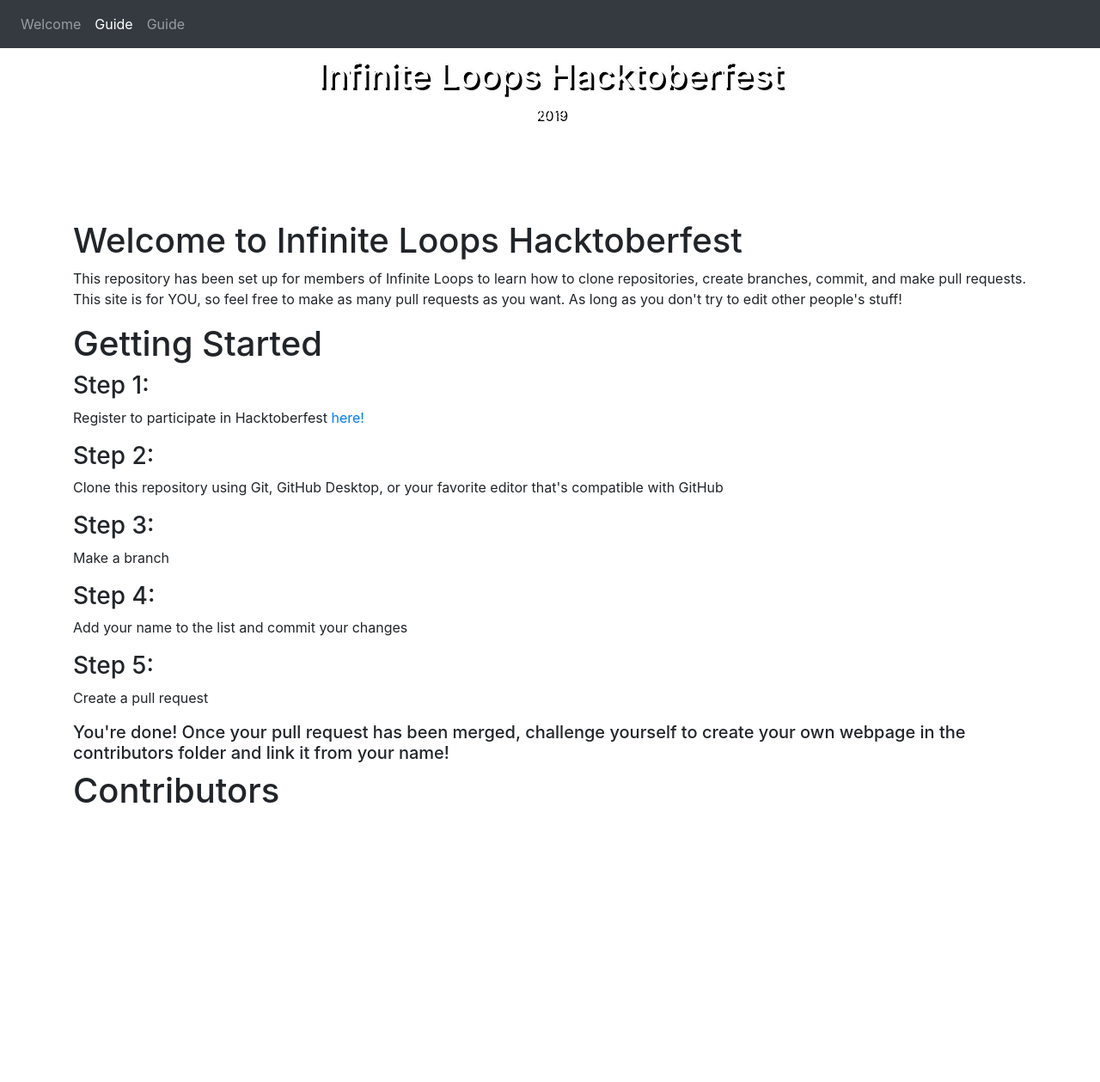
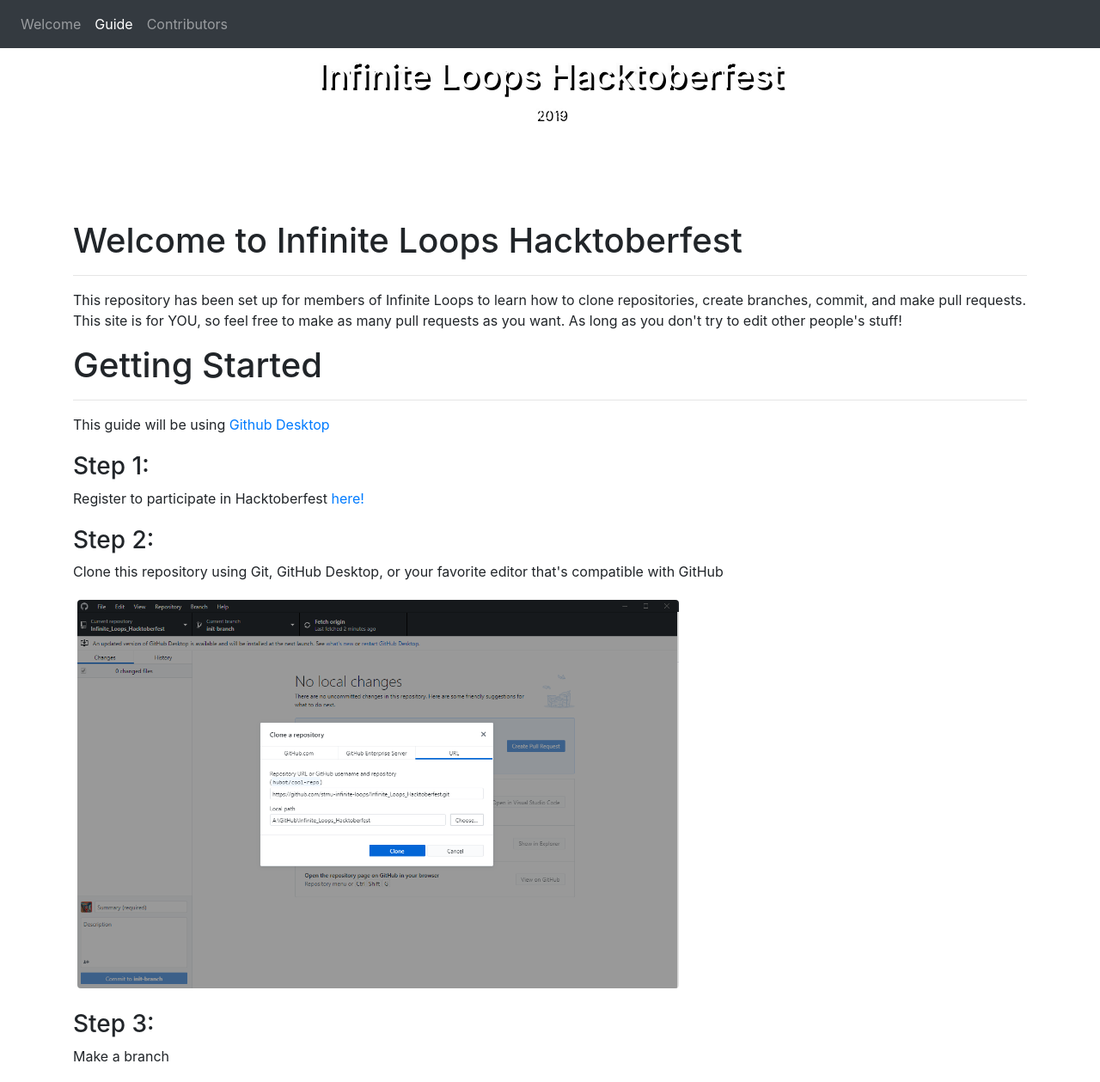
Before and after one commit to CatherineEtter/Infinite_Loops_Hacktoberfest, a plain HTML site: page index.html in a window 1280 px wide. Shown: the top 1259 px of the page at 86% size. Before the commit the page ends 952 px from the top, so only its background shows below. Drawn offline with nearby package versions, Linux system fonts and the light colour scheme.

Commit message:
added guide images

```diff
--- a/css/site.css
+++ b/css/site.css
@@ -5,3 +5,11 @@
     text-shadow: 3px 3px #000000;
     opacity: 0.;
 }
+.guide-img {
+    max-height: 500px;
+    max-width: 700px;
+    margin: 5px;
+}
+#guide-section h3 {
+    margin-top: 20px;
+}
--- a/index.html
+++ b/index.html
@@ -24,31 +24,43 @@
         <ul class="navbar-nav">
             <li class="nav-item"><a class="nav-link" href="#welcome-section">Welcome</a></li>
             <li class="nav-item"><a class="nav-link" href="#guide-section">Guide</a></li>
-            <li class="nav-item"><a class="nav-link" href="#contributors-section">Guide</a></li>
+            <li class="nav-item"><a class="nav-link" href="#contributors-section">Contributors</a></li>
         </ul>
     </nav>
 
     <div class="container">
         <div id="#welcome-section">
             <h1>Welcome to Infinite Loops Hacktoberfest</h1>
+            <hr>
             <p>This repository has been set up for members of Infinite Loops to learn how to clone repositories, create branches, commit, and make pull requests. This site is for YOU, so feel free to make as many pull requests as you want. As long as you don't try to edit other people's stuff!</p>
         </div>
         <div id="guide-section">
             <h1>Getting Started</h1>
+            <hr>
+            <p>This guide will be using <a href="https://desktop.github.com">Github Desktop</a></p>
             <h3>Step 1:</h3>
             <p>Register to participate in Hacktoberfest <a href="https://hacktoberfest.digitalocean.com/">here!</a></p>
             <h3>Step 2:</h3>
             <p>Clone this repository using Git, GitHub Desktop, or your favorite editor that's compatible with GitHub</p>
+            <img src="images/guide_clone.PNG" class="guide-img rounded">
             <h3>Step 3:</h3>
             <p>Make a branch</p>
+            <img src="images/guide_new_branch.png" class="guide-img rounded">
+            <p>Name your branch</p>
+            <img src="images/guide_name_branch.PNG" class="guide-img rounded">
             <h3>Step 4:</h3>
             <p>Add your name to the list and commit your changes</p>
+            <img src="images/guide_commit.PNG" class="guide-img rounded">
             <h3>Step 5:</h3>
             <p>Create a pull request</p>
+            <img src="images/guide_pull_request_section.PNG" class="guide-img rounded">
+            <p>Request a merge</p>
+            <img src="images/guide_open_pull_request.PNG" class="guide-img rounded">
             <h5>You're done! Once your pull request has been merged, challenge yourself to create your own webpage in the contributors folder and link it from your name!</h5>
         </div>
         <div id="#contributors-section">
             <h1>Contributors</h1>
+            <hr>
 
         </div>
     </div>
```
Also changed, not shown: images/guide_clone.PNG (added), images/guide_name_branch.PNG (added), images/guide_new_branch.png (added), images/guide_open_pull_request.PNG (added), images/guide_pull_request_section.PNG (added).
